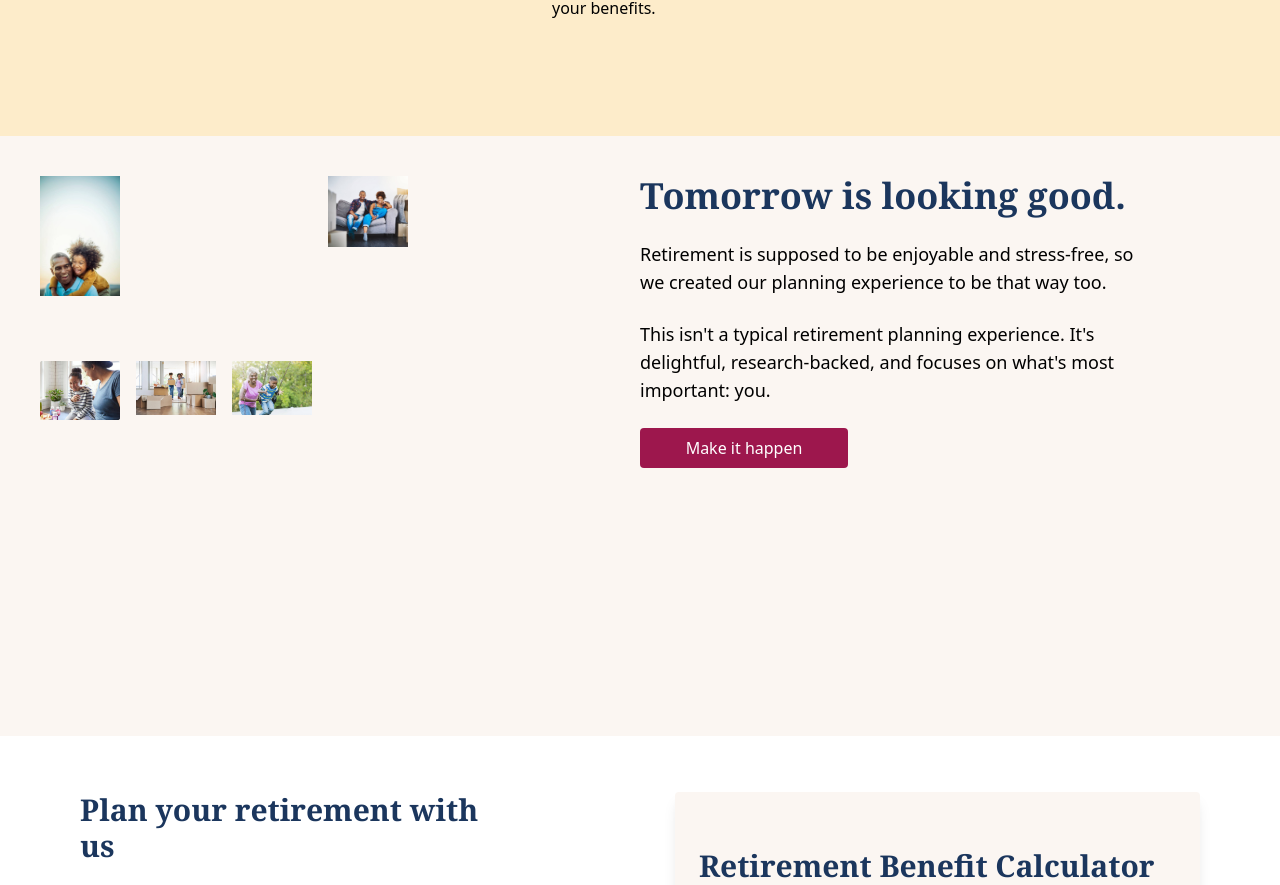
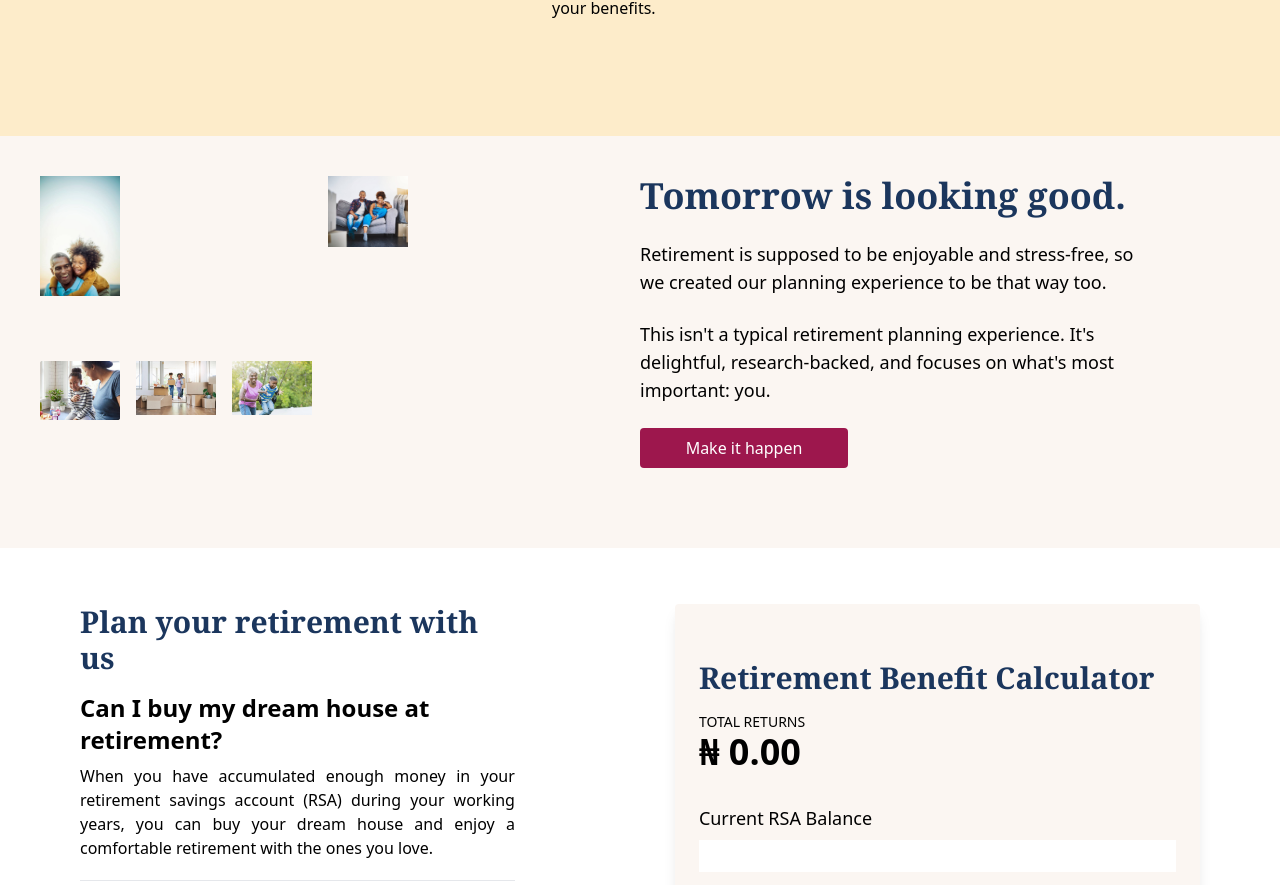
Before and after one commit to AkinAkinbobola/ARM-PENSION-SITE-CLONE, a Vue app in the folder arm-clone/: page / in a window 1280 px wide. Shown: the part 1555-2440 px from the top of the page. Built offline with nearby package versions, Linux system fonts and the light colour scheme.

Commit message:
Update GridSection.vue

```diff
--- a/arm-clone/src/components/GridSection.vue
+++ b/arm-clone/src/components/GridSection.vue
@@ -1,5 +1,5 @@
 <template>
-    <div class="bg-cream h-[75vh]">
+    <div class="bg-cream pb-20">
         <div class="flex pt-10 ml-10">
             <div class="grid grid-cols-1 sm:grid-cols-2 gap-4 ">
                 <img src="../assets/images/grid/grid1.jpg" class="w-20" alt="Image 1">
```
